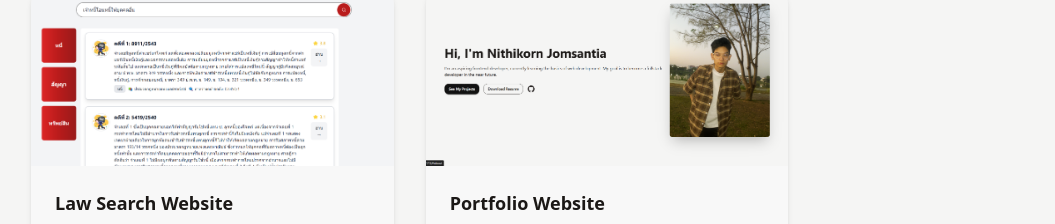
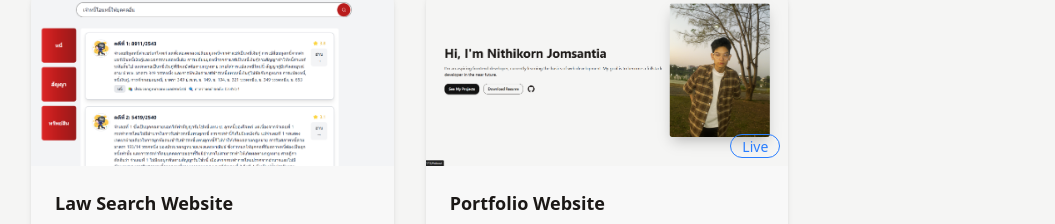
Before and after one commit to NithikornJ/nithikorn-portfolio, a React (Vite) app: page / in a window 1280 px wide. Shown: the part 1876-2100 px from the top of the page, without its empty margins (33-1088 px from the left). Built offline with nearby package versions, Linux system fonts and the light colour scheme.

Commit message:
update link

```diff
--- a/src/data/projects.js
+++ b/src/data/projects.js
@@ -12,7 +12,7 @@ export const projects = [
     description: "เว็บแสดงโปรไฟล์และโปรเจกต์ของตัวเองด้วย React + Tailwind",
     techs: ["React", "Tailwind", "DaisyUI"],
     image: "/projects/portfolio.png",
-    // link: "https://lawsearch.nithikorn.dev",
+    link: "https://nithikorn-portfolio.netlify.app/",
     github: "https://github.com/NithikornJ/nithikorn-portfolio",
     category: "frontend",
   },
```
